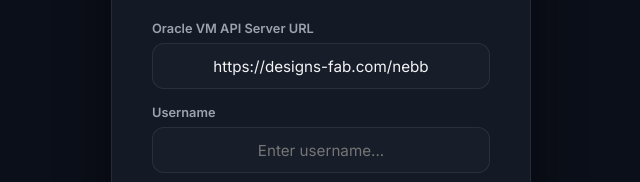
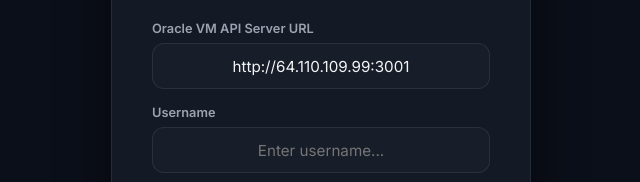
Before and after one commit to tmddyd58-create/nebb-tab-exam, a website: page index.html in a window 1280 px wide. Shown: the part 284-466 px from the top of the page, 319-959 px from the left. Drawn offline with nearby package versions, Linux system fonts and the light colour scheme.

Commit message:
feat: default back to http://64.110.109.99:3001 direct connection

```diff
--- a/index.html
+++ b/index.html
@@ -36,7 +36,7 @@
       <div style="display: flex; flex-direction: column; gap: 1rem; text-align: left;">
         <div>
           <label style="display: block; font-size: 0.8rem; font-weight: 600; margin-bottom: 0.4rem; color: var(--text-secondary);">Oracle VM API Server URL</label>
-          <input type="text" id="login-server-url" value="https://designs-fab.com/nebb" placeholder="https://<Oracle-VM-Domain>/nebb" style="width: 100%; padding: 0.8rem 1rem; background: rgba(255, 255, 255, 0.02); border: 1.5px solid var(--card-border); border-radius: var(--border-radius-md); color: var(--text-primary); font-family: var(--font-body); font-size: 0.95rem; text-align: center;">
+          <input type="text" id="login-server-url" value="http://64.110.109.99:3001" placeholder="http://<Oracle-VM-IP>:3001" style="width: 100%; padding: 0.8rem 1rem; background: rgba(255, 255, 255, 0.02); border: 1.5px solid var(--card-border); border-radius: var(--border-radius-md); color: var(--text-primary); font-family: var(--font-body); font-size: 0.95rem; text-align: center;">
         </div>
         <div>
           <label style="display: block; font-size: 0.8rem; font-weight: 600; margin-bottom: 0.4rem; color: var(--text-secondary);">Username</label>
@@ -634,7 +634,7 @@
     const LS_EXAMS_KEY = "tab_cp_completed_exams";
     const LS_WRONG_KEY = "tab_cp_wrong_history";
     const LS_USER_KEY = "tab_cp_user_profile";
-    const DEFAULT_API_SERVER = "https://designs-fab.com/nebb"; // Default server URL fallback
+    const DEFAULT_API_SERVER = "http://64.110.109.99:3001"; // Default server URL fallback
 
     let bookmarks = new Set();
     let completedExams = [];
```
